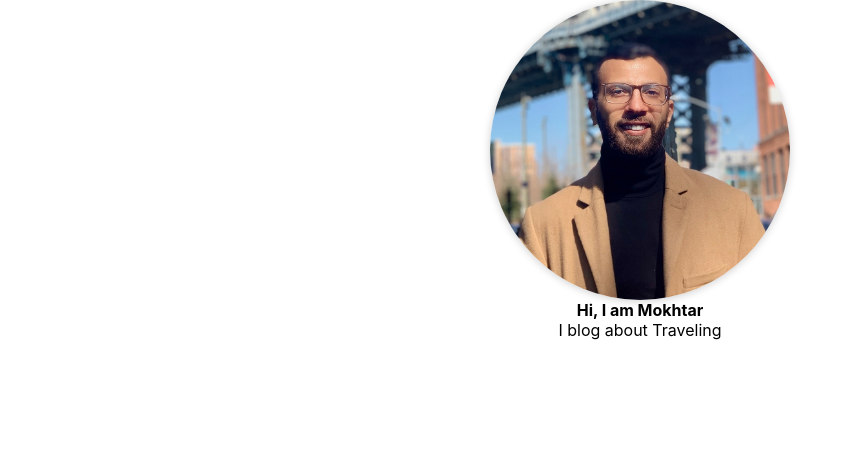
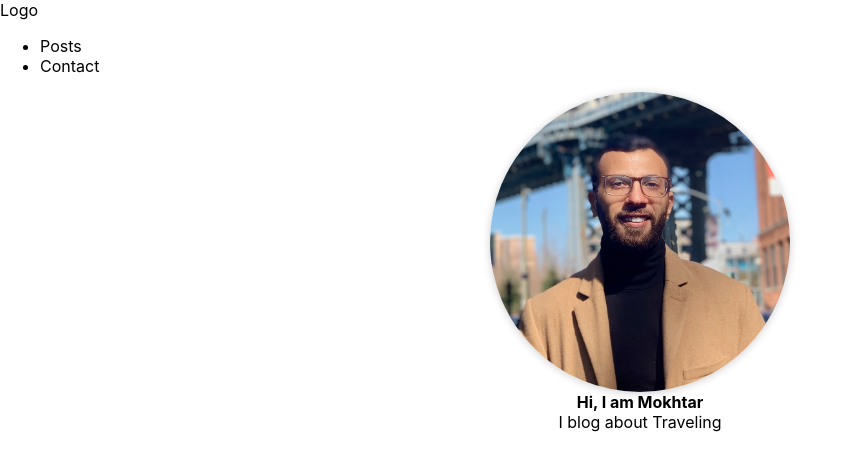
Before and after one commit to Joemokhtarali/Travel-blog-NextJS, a Next.js app in the folder travel-blog-nextjs/: page / in a window 1280 px wide. Shown: the top 470 px of the page, without its empty margins (0-855 px from the left). Built offline with nearby package versions, Linux system fonts and the light colour scheme.

Commit message:
added navigation

```diff
--- a/travel-blog-nextjs/components/layout/layout.js
+++ b/travel-blog-nextjs/components/layout/layout.js
@@ -0,0 +1,12 @@
+import { Fragment } from "react";
+import MainNavigation from "./main-navigation";
+
+function Layout(props){
+    return (
+        <Fragment>
+            <MainNavigation />
+            <main>{props.children}</main>
+        </Fragment>
+    )
+}
+export default Layout;
--- a/travel-blog-nextjs/components/layout/logo.js
+++ b/travel-blog-nextjs/components/layout/logo.js
@@ -0,0 +1,8 @@
+function Logo(props){
+    return (
+        <div>
+            Logo
+        </div>
+    )
+}
+export default Logo;
--- a/travel-blog-nextjs/components/layout/main-navigation.js
+++ b/travel-blog-nextjs/components/layout/main-navigation.js
@@ -0,0 +1,24 @@
+import Link from "next/link";
+import Logo from "./logo";
+function MainNavigation(props) {
+  return (
+    <header>
+      <Link href="/">
+        <a>
+          <Logo />
+        </a>
+      </Link>
+      <nav>
+        <ul>
+          <li>
+            <Link href="/posts">Posts</Link>
+          </li>
+          <li>
+            <Link href="/contact">Contact</Link>
+          </li>
+        </ul>
+      </nav>
+    </header>
+  );
+}
+export default MainNavigation;
--- a/travel-blog-nextjs/pages/_app.js
+++ b/travel-blog-nextjs/pages/_app.js
@@ -1,7 +1,12 @@
-import '../styles/globals.css'
+import "../styles/globals.css";
+import Layout from "../components/layout/layout";
 
 function MyApp({ Component, pageProps }) {
-  return <Component {...pageProps} />
+  return (
+    <Layout>
+      <Component {...pageProps} />
+    </Layout>
+  );
 }
 
-export default MyApp
+export default MyApp;
--- a/travel-blog-nextjs/pages/posts/index.js
+++ b/travel-blog-nextjs/pages/posts/index.js
@@ -1,5 +1,9 @@
 function AllPostsPage(){
-
+    return (
+        <div>
+            All Posts
+        </div>
+    )
 }
 
 export default AllPostsPage
```
